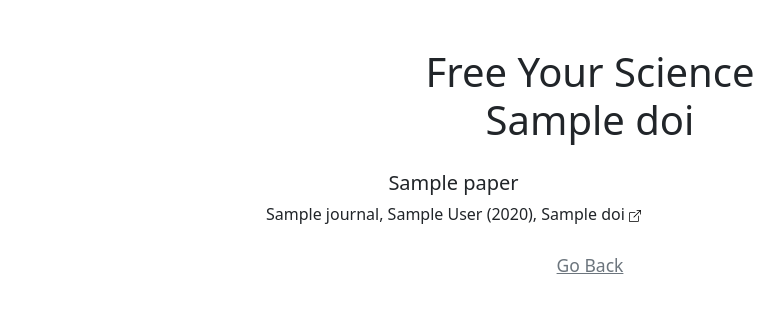
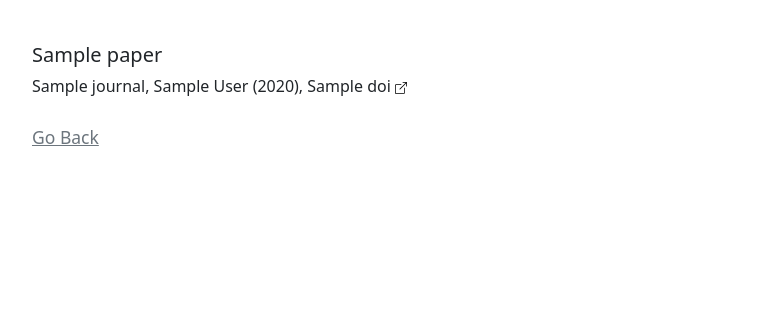
Before and after one commit to freeyourscience/freeyourscience, a FastAPI app: template fyscience/templates/paper.html in a window 1280 px wide. Shown: the top 313 px of the page, without its empty margins (50-834 px from the left). Run offline with FastAPI, Linux system fonts and the light colour scheme; the template is opened without the code that fills it: most values are stand-ins (such as "Sample title", 1, 10 or a date in 2020).

Commit message:
update single paper template to match new layout

```diff
--- a/fyscience/templates/paper.html
+++ b/fyscience/templates/paper.html
@@ -6,21 +6,12 @@
 {% endblock %}
 
 {% block content %}
-<div class="container fs-5 text-center">
-    <header class="container lh-sm mt-5 mb-4">
-        <h1>
-            <a href="/" class="link-dark text-decoration-none" alt="Back to landing page">
-                Free Your Science
-            </a><br />
-            {{paper.doi}}
-        </h1>
-    </header>
-
+<div class="container fs-5">
     <main>
-        <section class="mb-4">
-            <h2 class="mb-4">
+        <section class="mb-4 mt-4">
+            <h1 class="fs-3">
                 {% if paper.is_open_access %}
-                ✅ This paper is already Open Access ✅
+                This paper is already Open Access
                 {% elif category == "paywalled_nocost" %}
                 This paper does not seem to be Open Access yet<br />
                 but it has no-cost Open Access publisher policies
@@ -28,17 +19,19 @@
                 This paper does not seem to be Open Access<br />
                 and it only has non-free publisher policies
                 {% elif category == "issues" %}
-                We had issues finding information for that DOI
+                We had issues finding information for the given DOI
                 {% endif %}
-            </h2>
-            {% if category != "issues" %}
-            <div class="container single-paper">
+            </h1>
+            <div class="row mb-3 author-pubs mb-4 pt-3">
+                {% if category != "issues" %}
                 {{ paper_page.minimal(paper) }}
                 {% if category == "paywalled_nocost" or category == "other_policies" %}
                 {{ paper_page.pathway_details(paper) }}
                 {% endif %}
+                {% else %}
+                <p>{{paper.doi}}</p>
+                {% endif %}
             </div>
-            {% endif %}
         </section>
         <small>
             <a href="/" class="link-secondary">Go Back</a>
```
